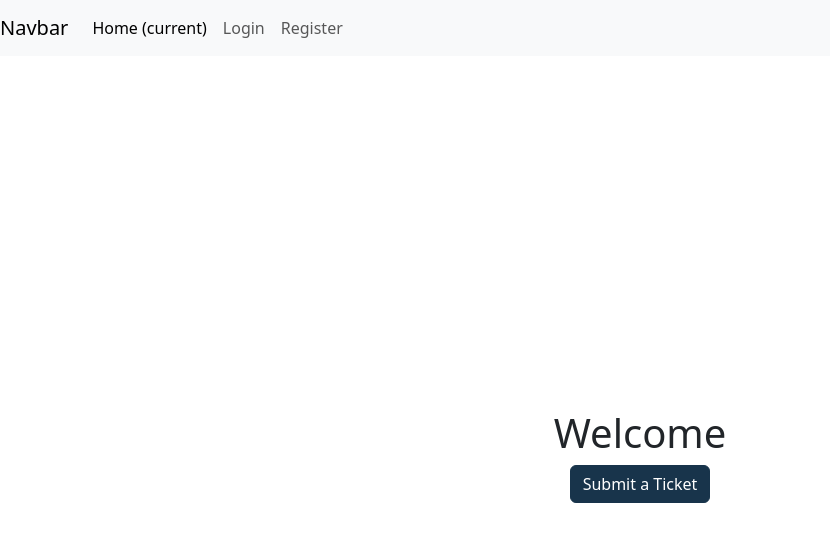
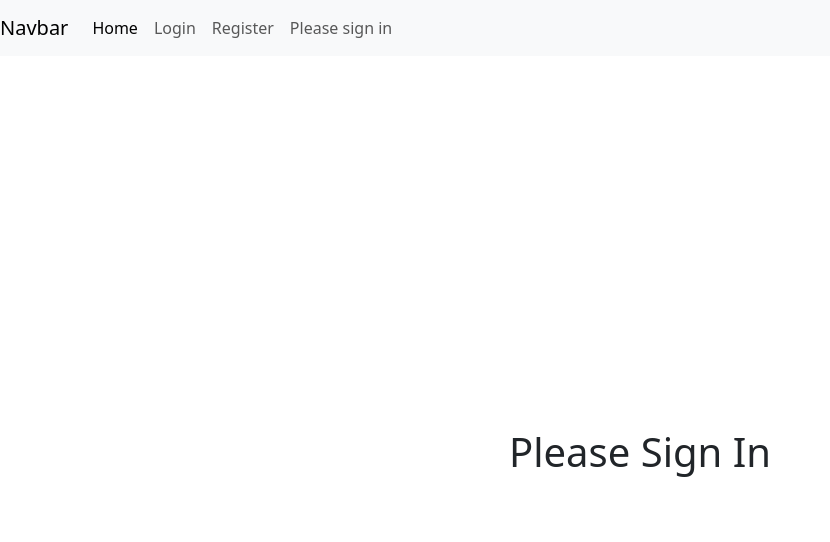
Before and after one commit to suprayoungblood/Ticket-Application, a Vue app in the folder Ticket-Application-Frontend/: page / in a window 1280 px wide. Shown: the top 542 px of the page, without its empty margins (0-830 px from the left). Built offline with nearby package versions, Linux system fonts and the light colour scheme.

Commit message:
add in login features that the submit button will show then the user logs in. There are a view bugs with the navbar I need to fix

```diff
--- a/Ticket-Application-Frontend/src/components/navbar/Navbar.vue
+++ b/Ticket-Application-Frontend/src/components/navbar/Navbar.vue
@@ -5,7 +5,7 @@ export default {
   name: "Navbar",
   data() {
     return {
-      isAuthenticated: false,
+      isAuthenticated: localStorage.getItem("isAuthenticated") === "true",
       loggedInUsername: null as string | null,
     };
   },
@@ -23,6 +23,7 @@ export default {
 
         const data = await response.json();
         if (response.ok) {
+          localStorage.removeItem("isAuthenticated");
           this.isAuthenticated = false;
           alert(data.message);
         } else {
--- a/Ticket-Application-Frontend/src/components/navbar/navbar.html
+++ b/Ticket-Application-Frontend/src/components/navbar/navbar.html
@@ -14,8 +14,8 @@
   <div class="collapse navbar-collapse" id="navbarNavAltMarkup">
     <div class="navbar-nav">
       <router-link class="nav-item nav-link active" to="/"
-        >Home <span class="sr-only">(current)</span></router-link
-      >
+        >Home <span class="sr-only"></span
+      ></router-link>
       <router-link v-if="!isAuthenticated" class="nav-item nav-link" to="/login"
         >Login</router-link
       >
@@ -25,9 +25,10 @@
         to="/register"
         >Register</router-link
       >
-      <span v-if="displayUsername" class="nav-item nav-link"
+      <span v-if="isAuthenticated" class="nav-item nav-link"
         >Welcome, {{ loggedInUsername }}</span
       >
+      <span v-else class="nav-item nav-link">Please sign in</span>
       <a
         v-if="isAuthenticated"
         class="nav-item nav-link"
--- a/Ticket-Application-Frontend/src/pages/home/Home.vue
+++ b/Ticket-Application-Frontend/src/pages/home/Home.vue
@@ -1,14 +1,23 @@
 <template src="./home.html"></template>
 
 <script lang="ts">
+import { defineComponent, ref } from "vue";
 import TicketForm from "@/components/ticket-form/Ticket-Form.vue";
 
-export default {
+export default defineComponent({
   name: "Home",
   components: {
     TicketForm,
   },
-};
+  setup() {
+    // Retrieve the authentication status from local storage
+    const isUserAuthenticated = ref(
+      localStorage.getItem("isAuthenticated") === "true"
+    );
+
+    return { isUserAuthenticated };
+  },
+});
 </script>
 
 <style scoped src="./home.css"></style>
--- a/Ticket-Application-Frontend/src/pages/home/home.html
+++ b/Ticket-Application-Frontend/src/pages/home/home.html
@@ -1,8 +1,9 @@
 <div class="container d-flex justify-content-center align-items-center vh-100">
   <div class="text-center">
-    <h1>Welcome</h1>
-    <!-- Trigger the modal -->
+    <h1 v-if="isUserAuthenticated">Welcome</h1>
+    <h1 v-else>Please Sign In</h1>
     <button
+      v-if="isUserAuthenticated"
       type="button"
       class="btn btn-primary"
       data-bs-toggle="modal"
@@ -10,7 +11,6 @@
     >
       Submit a Ticket
     </button>
-    <!-- Ticket Form Modal Component -->
     <TicketForm />
   </div>
 </div>
--- a/Ticket-Application-Frontend/src/pages/login/Login.vue
+++ b/Ticket-Application-Frontend/src/pages/login/Login.vue
@@ -33,6 +33,7 @@ export default {
 
         const data = await response.json();
         if (response.ok) {
+          localStorage.setItem("isAuthenticated", "true");
           this.$emit("userLoggedIn", this.username);
           alert(data.message);
           this.$router.push("/");
```
